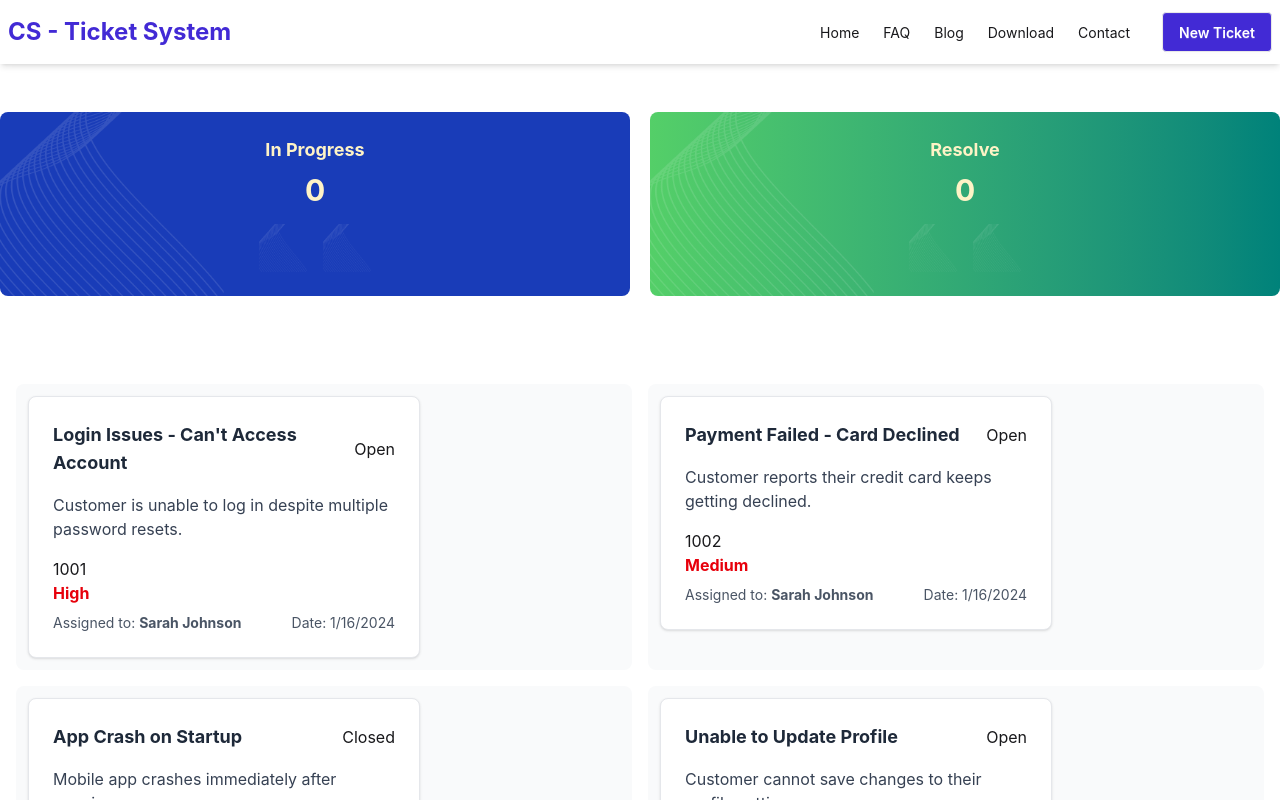
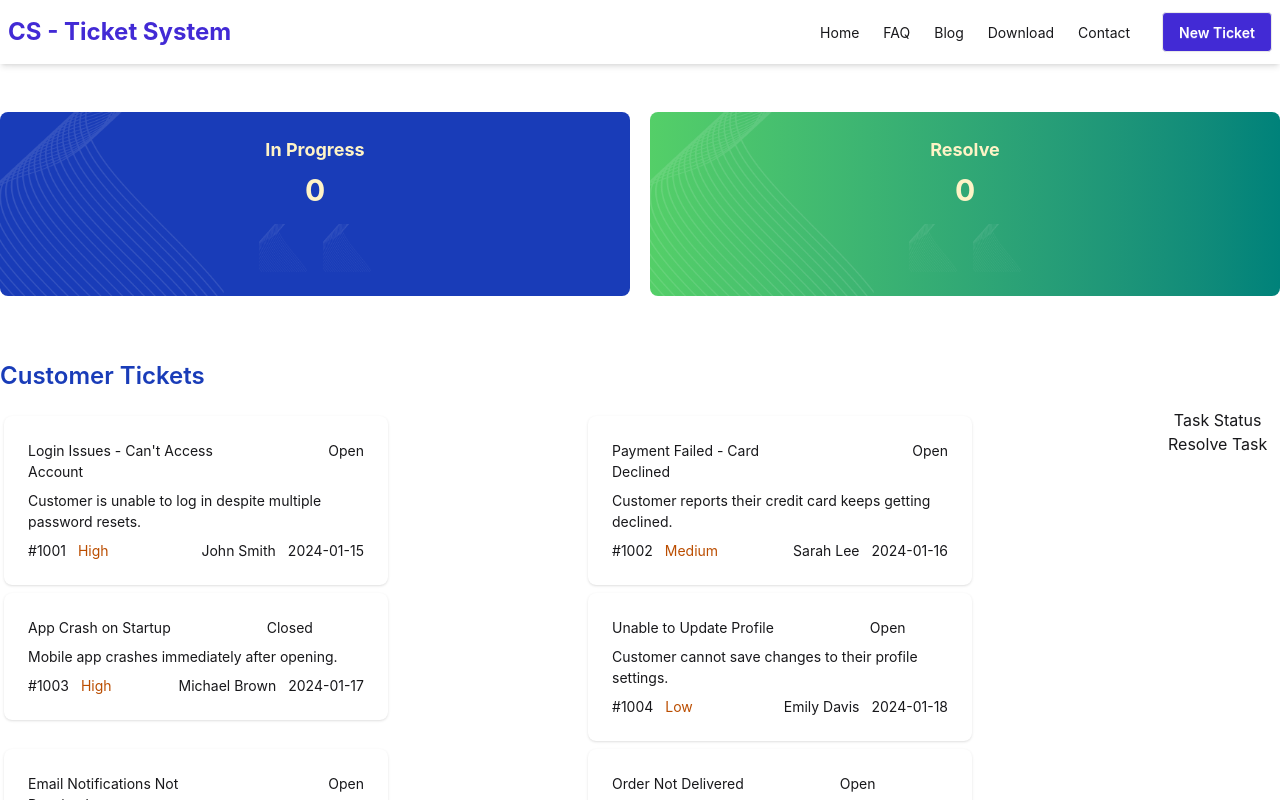
Before and after one commit to MH-liton-360/ticket-system, a React (Vite) app: page / in a window 1280 px wide. Shown: the top 800 px of the page. Built offline with nearby package versions, Linux system fonts and the light colour scheme.

Commit message:
Card is almost done

```diff
--- a/src/App.jsx
+++ b/src/App.jsx
@@ -4,6 +4,7 @@ import Customer_Tickets from './Components/Customer_Tickets'
 import Progress_Resolve_Banner from './Components/Progress_Resolve_Banner'
 import Footer from './Share/Footer'
 import Navbar from './Share/Navbar'
+import TicketActions from './Components/TicketActions'
 
 
 const fetchTickets = async () => {
@@ -26,11 +27,15 @@ function App() {
 
         <Progress_Resolve_Banner />
 
-        <Suspense fallback={<span className="loading loading-spinner loading-xl"></span>
-        }>
-          <Customer_Tickets ticketsPromise={ticketsPromise} />
+        <div className='flex'>
+          <Suspense fallback={<span className="loading loading-spinner loading-xl"></span>
+          }>
+            <Customer_Tickets ticketsPromise={ticketsPromise} />
 
-        </Suspense>
+          </Suspense>
+
+          <TicketActions></TicketActions>
+        </div>
       </div>
 
       {/* Footer */}
--- a/src/Components/Customer_Tickets.jsx
+++ b/src/Components/Customer_Tickets.jsx
@@ -1,27 +1,23 @@
 import { use } from "react";
 import TicketCard from "./TicketCard";
-import TicketActions from "./TicketActions";
 
 const Customer_Tickets = ({ ticketsPromise }) => {
     const ticketsData = use(ticketsPromise);
 
     return (
-        <section className="py-6">
-            <div className="max-w-7xl mx-auto grid grid-cols-1 md:grid-cols-2 gap-4 p-4">
+        <section className="py-4">
+            <h3 className="text-2xl font-semibold text-blue-800">Customer Tickets</h3>
+            <div className="grid grid-cols-1 md:grid-cols-2 pt-5">
                 {ticketsData.map((ticket) => (
                     <div
                         key={ticket.ticket_id}
-                        className="grid grid-cols-12 gap-2 bg-gray-50 p-3 rounded-lg"
+                        className="grid grid-cols-12 p-1 rounded-lg"
                     >
                         {/* TicketCard → left 8 columns */}
                         <div className="col-span-12 lg:col-span-8">
                             <TicketCard ticket={ticket} />
                         </div>
 
-                        {/* TicketActions → right 4 columns */}
-                        <div className="col-span-12 lg:col-span-4 flex flex-col justify-start gap-2">
-                            <TicketActions ticket={ticket} />
-                        </div>
                     </div>
                 ))}
             </div>
--- a/src/Components/TicketActions.jsx
+++ b/src/Components/TicketActions.jsx
@@ -1,8 +1,13 @@
 
 const TicketActions = () => {
     return (
-        <div>
-
+        <div className="text-center pt-16">
+            <div>
+                <h3>Task Status</h3>
+            </div>
+            <div>
+                <h3>Resolve Task</h3>
+            </div>
         </div>
     );
 };
--- a/src/Components/TicketCard.jsx
+++ b/src/Components/TicketCard.jsx
@@ -1,30 +1,27 @@
 const TicketCard = ({ ticket }) => {
 
-    const { ticket_id, title, status, description, priority } = ticket;
+    const { ticket_id, title, status, description, priority, assigned_to, date } = ticket;
     return (
-        <div className="bg-white border border-gray-200 rounded-lg shadow hover:shadow-lg transition-shadow duration-200 p-6 flex flex-col justify-between w-full">
-            {/* Header */}
-            <div className="flex justify-between items-center mb-4">
-                <h2 className="text-lg font-bold text-gray-800">{title}</h2>
-                <button type="button">{status}</button>
+        <div className="card bg-base-100 w-96 shadow-sm">
+            <div className="card-body">
+
+                <div className="flex gap-24">
+                    <h2>{title} </h2>
+                    <p>{status}</p>
+                </div>
+                <p>{description} </p>
+
+                <div className="flex gap-3">
+                    <h3>#{ticket_id}</h3>
+                    <p className="text-amber-700">{priority} </p>
+                    <div className="flex gap-3">
+                        <p>{assigned_to}</p>
+                        <p>{date}</p>
+                    </div>
+                </div>
+
             </div>
 
-            {/* Description */}
-            <p className="text-gray-700 mb-4">
-                {description}
-            </p>
-
-            {/* Priority */}
-            <div className="mb-2">
-                <h3>{ticket_id}</h3>
-                <span className="text-red-600 font-bold">{priority} </span>
-            </div>
-
-            {/* Assignment */}
-            <div className="flex justify-between items-center text-sm text-gray-600">
-                <span>Assigned to: <strong>Sarah Johnson</strong></span>
-                <span>Date: 1/16/2024</span>
-            </div>
         </div>
     );
 };
```
